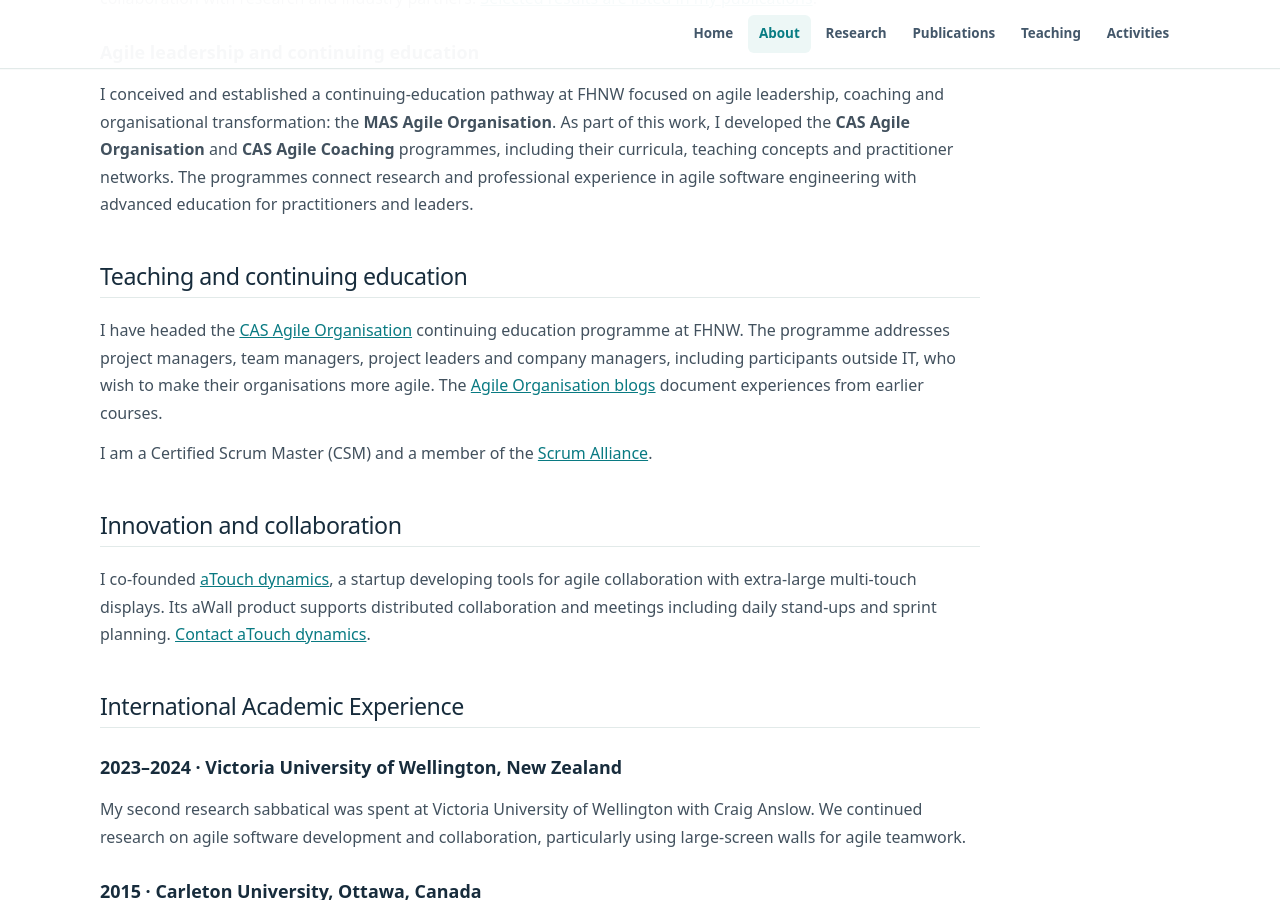
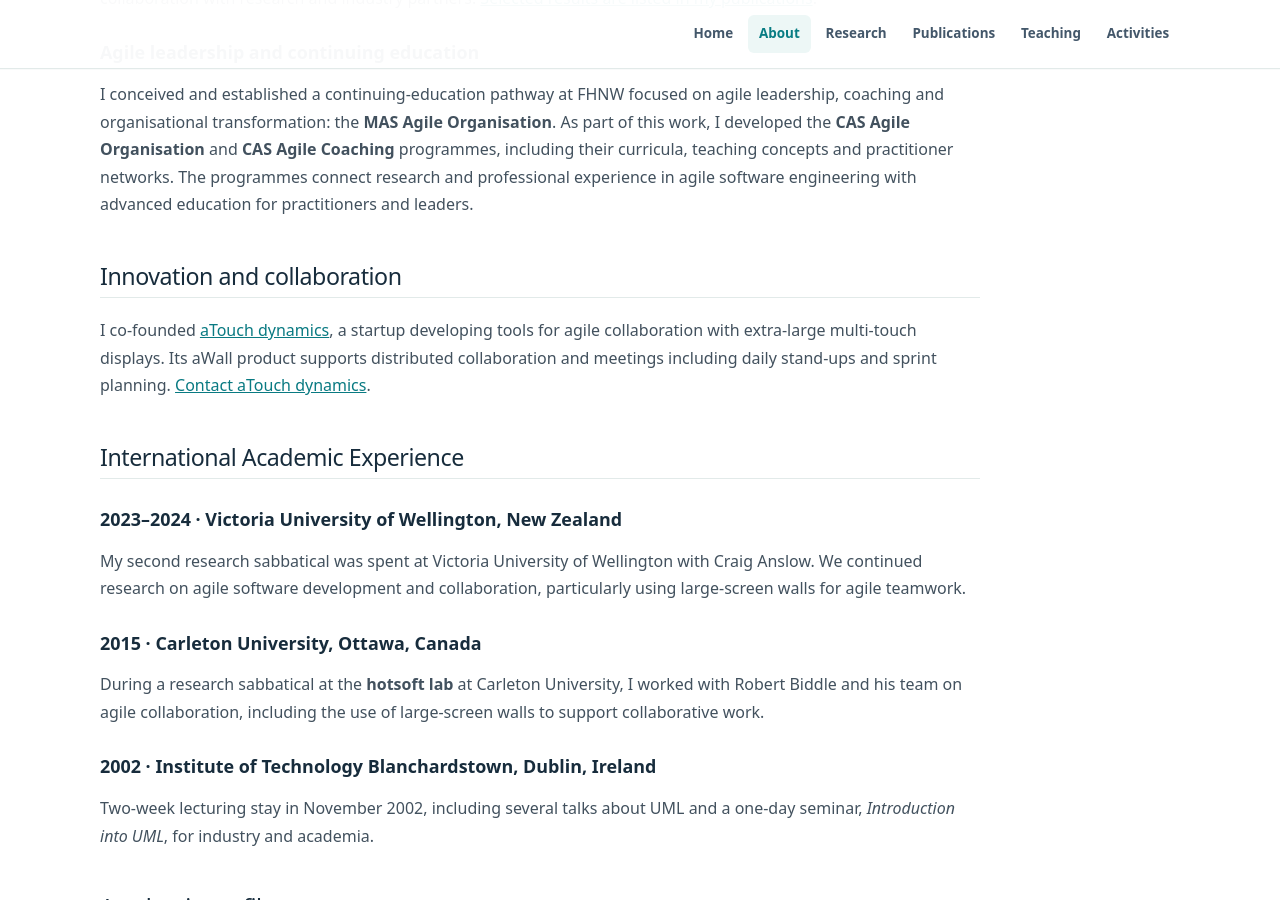
Before and after one commit to martinkropp/martinkropp.github.io, a Jekyll site: the page built from about.md, in a window 1280 px wide and 900 px high, scrolled down 1213 px. Built offline with Jekyll 4.4.1, drawn with Linux system fonts in a browser that asks for light colours.

Commit message:
Remove redundant teaching and continuing education section from About page

```diff
--- a/about.md
+++ b/about.md
@@ -29,12 +29,6 @@
 ### Agile leadership and continuing education
 
 I conceived and established a continuing-education pathway at FHNW focused on agile leadership, coaching and organisational transformation: the **MAS Agile Organisation**. As part of this work, I developed the **CAS Agile Organisation** and **CAS Agile Coaching** programmes, including their curricula, teaching concepts and practitioner networks. The programmes connect research and professional experience in agile software engineering with advanced education for practitioners and leaders.
-
-## Teaching and continuing education
-
-I have headed the [CAS Agile Organisation](https://www.fhnw.ch/de/weiterbildung/technik/cas-agile-organisation) continuing education programme at FHNW. The programme addresses project managers, team managers, project leaders and company managers, including participants outside IT, who wish to make their organisations more agile. The [Agile Organisation blogs](http://www.agileorganisation.org/) document experiences from earlier courses.
-
-I am a Certified Scrum Master (CSM) and a member of the [Scrum Alliance](https://www.scrumalliance.org/).
 
 ## Innovation and collaboration
 
```
